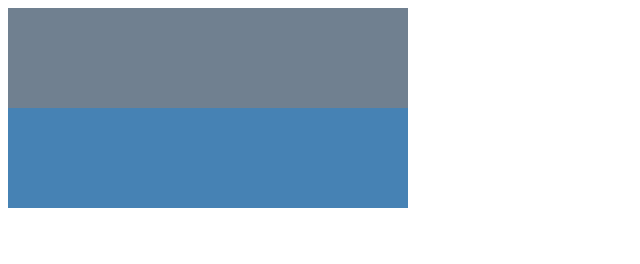
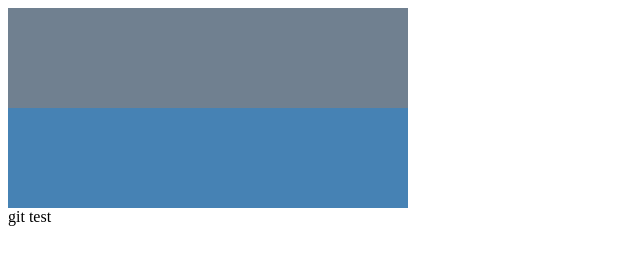
Before and after one commit to yunbee/KDT_1st, a plain HTML site: page day2/이론/css_상속(선택자우선순위).html in a window 1280 px wide. Shown: the full height of the page, 0-640 px from the left. Drawn offline with Linux system fonts and the light colour scheme.

Commit message:
css_상속(선택자우선순위)변경

```diff
--- a/day2/이론/css_상속(선택자우선순위).html
+++ b/day2/이론/css_상속(선택자우선순위).html
@@ -30,5 +30,8 @@
     <div class="parent">
         <div class="child"></div>
     </div>
+    <div>
+        git test
+    </div>
 </body>
 </html>
```
